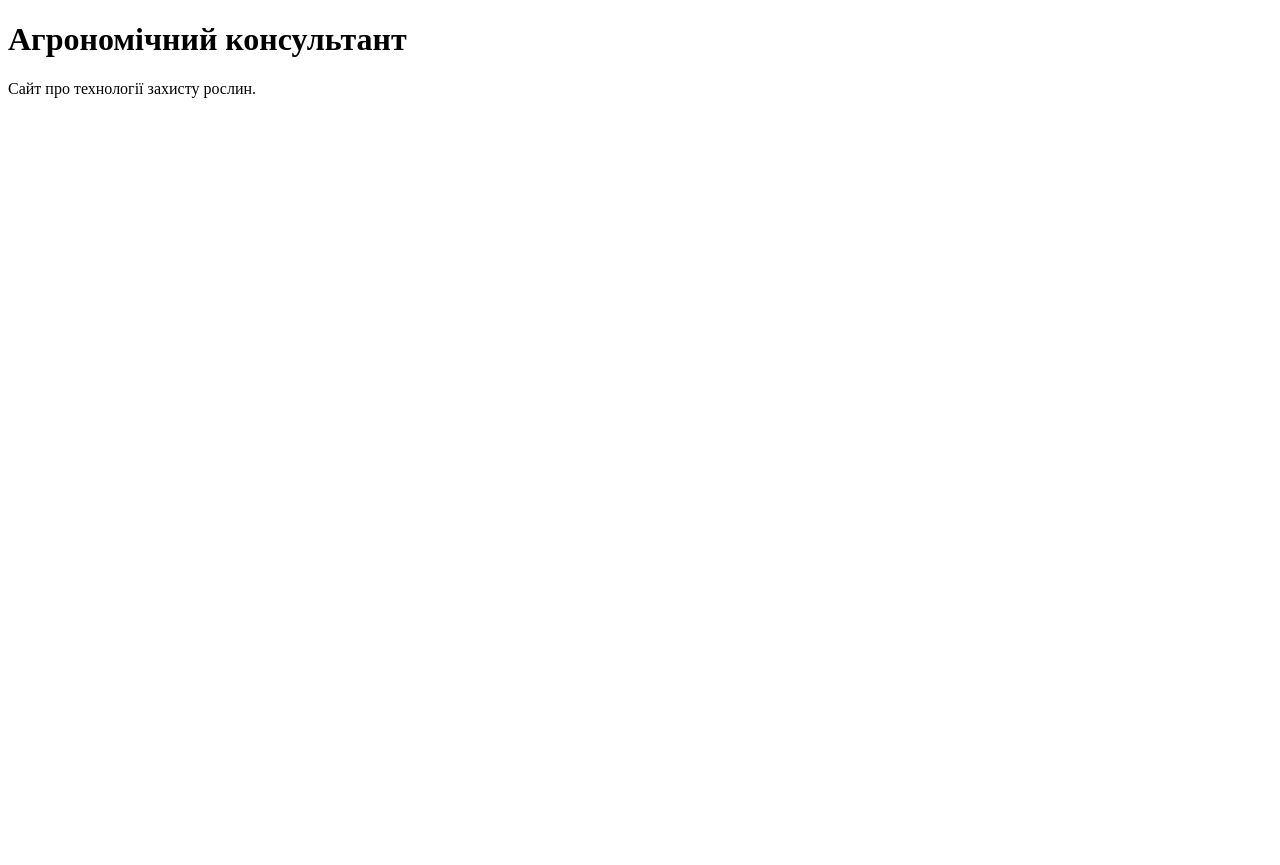
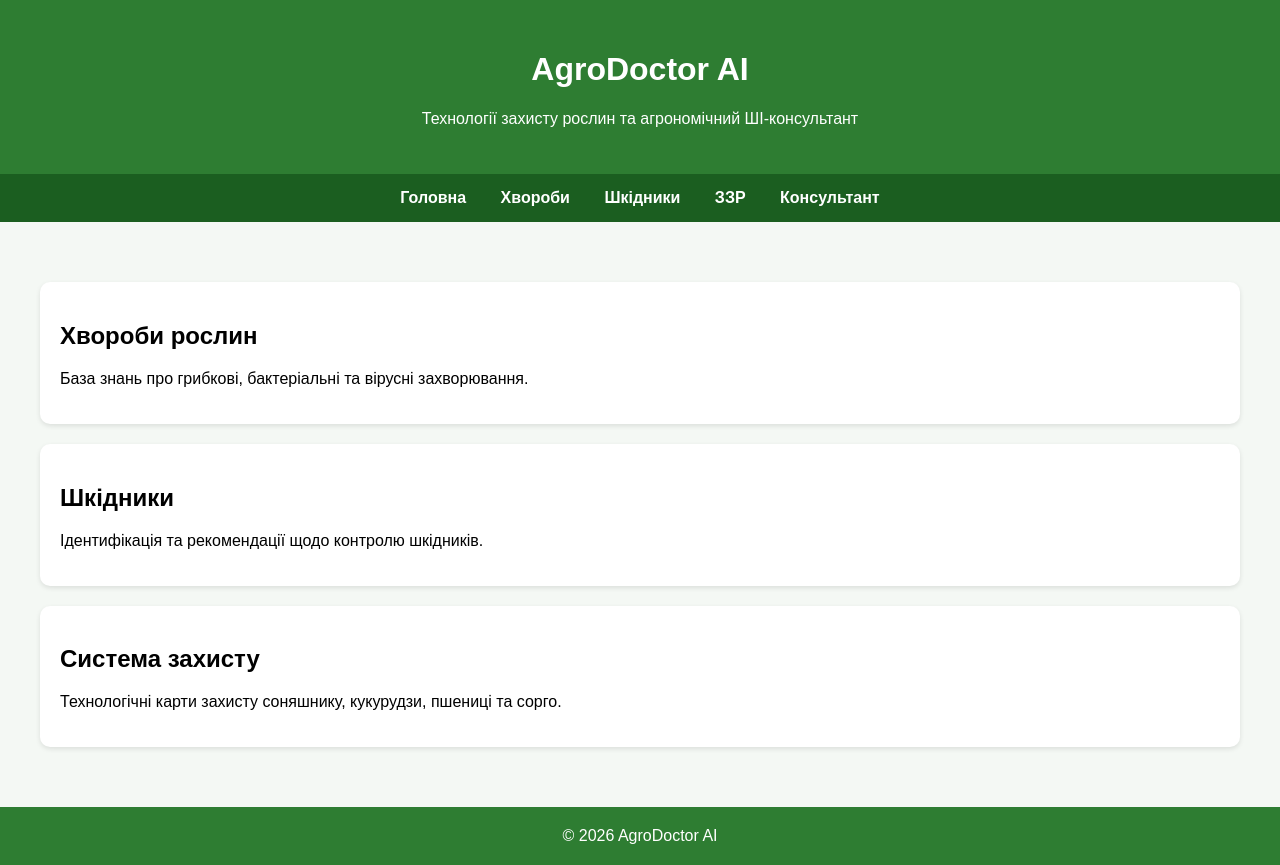
Before and after one commit to maksimnosov0102-wq/doctoragro.github.io, a plain HTML site: page index.html in a window 1280 px wide. Before the commit the page ends 800 px from the top, so only its background shows below. Drawn offline with Linux system fonts and the light colour scheme.

Commit message:
Update index.html

```diff
--- a/index.html
+++ b/index.html
@@ -1,16 +1,99 @@
 <!DOCTYPE html>
-<html>
+<html lang="uk">
 <head>
-<title>Agro AI</title>
+<meta charset="UTF-8">
+<meta name="viewport" content="width=device-width, initial-scale=1.0">
+
+<title>AgroDoctor AI</title>
+
+<style>
+
+body{
+margin:0;
+font-family:Arial,sans-serif;
+background:#f4f8f4;
+}
+
+header{
+background:#2e7d32;
+color:white;
+padding:30px;
+text-align:center;
+}
+
+nav{
+background:#1b5e20;
+padding:15px;
+text-align:center;
+}
+
+nav a{
+color:white;
+text-decoration:none;
+margin:15px;
+font-weight:bold;
+}
+
+section{
+padding:40px;
+}
+
+.card{
+background:white;
+padding:20px;
+margin:20px 0;
+border-radius:10px;
+box-shadow:0 2px 5px rgba(0,0,0,0.1);
+}
+
+footer{
+background:#2e7d32;
+color:white;
+text-align:center;
+padding:20px;
+}
+
+</style>
+
 </head>
 
 <body>
 
-<h1>Агрономічний консультант</h1>
+<header>
+<h1>AgroDoctor AI</h1>
+<p>Технології захисту рослин та агрономічний ШІ-консультант</p>
+</header>
 
-<p>
-Сайт про технології захисту рослин.
-</p>
+<nav>
+<a href="#">Головна</a>
+<a href="#">Хвороби</a>
+<a href="#">Шкідники</a>
+<a href="#">ЗЗР</a>
+<a href="#">Консультант</a>
+</nav>
+
+<section>
+
+<div class="card">
+<h2>Хвороби рослин</h2>
+<p>База знань про грибкові, бактеріальні та вірусні захворювання.</p>
+</div>
+
+<div class="card">
+<h2>Шкідники</h2>
+<p>Ідентифікація та рекомендації щодо контролю шкідників.</p>
+</div>
+
+<div class="card">
+<h2>Система захисту</h2>
+<p>Технологічні карти захисту соняшнику, кукурудзи, пшениці та сорго.</p>
+</div>
+
+</section>
+
+<footer>
+© 2026 AgroDoctor AI
+</footer>
 
 </body>
 </html>
```
